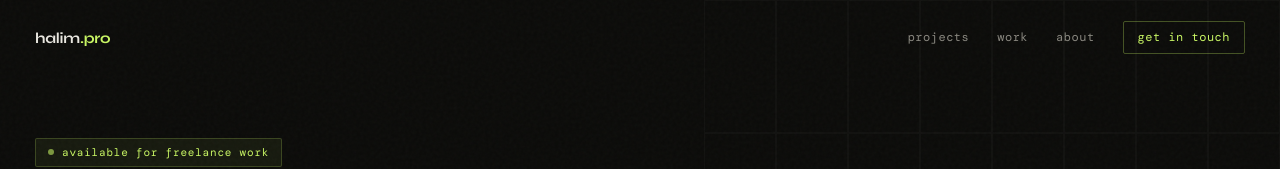
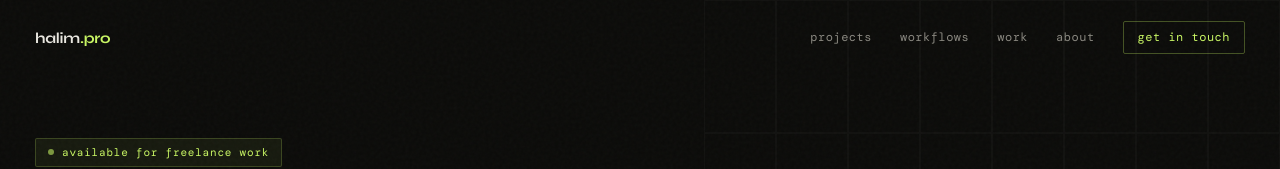
Before and after one commit to Mohamed-Abdulhalim/halim-pro, a Next.js app: page / in a window 1280 px wide. Shown: the top 169 px of the page. Built offline with nearby package versions, Linux system fonts and the light colour scheme; a web font is replaced by a local one.

Commit message:
Add 'workflows' link to navigation component

```diff
--- a/components/Nav.tsx
+++ b/components/Nav.tsx
@@ -18,6 +18,7 @@ export default function Nav() {
       </a>
       <div className={styles.links}>
         <a href="#projects">projects</a>
+        <a href="#workflows">workflows</a>
         <a href="#work">work</a>
         <a href="#about">about</a>
         <a href="#contact" className={styles.cta}>get in touch</a>
```
